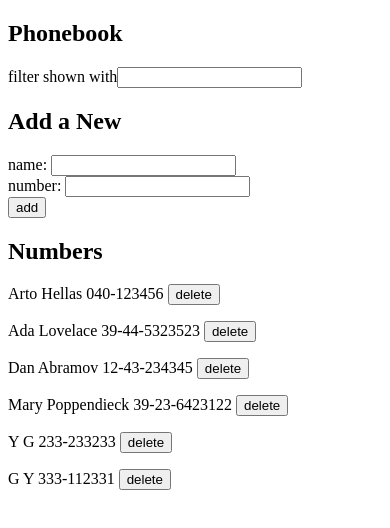
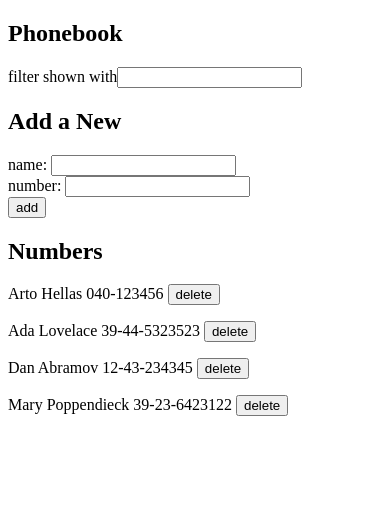
Before and after one commit to Yuan98Yu/exercises-for-full-stack-open, a React (Create React App) app in the folder part2/: page / in a window 390 px wide. Shown: the top 528 px of the page. Built offline with nearby package versions, Linux system fonts and the light colour scheme; data requests are answered from the project's data file.

Commit message:
finish exercise2.20: Phonebook step12

```diff
--- a/part2/db.json
+++ b/part2/db.json
@@ -19,16 +19,6 @@
       "name": "Mary Poppendieck",
       "number": "39-23-6423122",
       "id": 4
-    },
-    {
-      "name": "Y G",
-      "number": "233-233233",
-      "id": 5
-    },
-    {
-      "name": "G Y",
-      "number": "333-112331",
-      "id": 6
     }
   ]
 }
--- a/part2/src/App.js
+++ b/part2/src/App.js
@@ -60,6 +60,21 @@ const App = (props) => {
                 .catch(error => alert(error))
         }
     }
+    const deletePerson = person => () => {
+        if (window.confirm(`delete ${person.name}?`)) {
+            personsService
+                .deleteItem(person.id)
+                .then( response => {
+                    console.log(response)
+                    let newPersons = persons.filter( oldPerson => oldPerson.id !== person.id )
+                    setPersons(newPersons)
+                    showNotification(`Delete information of ${person.name} succeeded`)
+                })
+                .catch(
+                    showNotification(`Information of ${person.name} has already been removed from server`)
+                )
+        }
+    }
 
     const personsToShow = () => persons.filter(person => person.name.includes(filter))
 
@@ -72,7 +87,7 @@ const App = (props) => {
             <NewPersonForm newName={newName} newNumber={newNumber} changeNewName={changeNewName}
                 changeNewNumber={changeNewNumber} addNewPerson={addNewPerson} />
             <h2>Numbers</h2>
-            <Persons persons={personsToShow()} setPersons={setPersons} />
+            <Persons persons={personsToShow()} setPersons={setPersons} handleDelete={deletePerson}/>
         </div>
     )
 }
--- a/part2/src/components/Persons.js
+++ b/part2/src/components/Persons.js
@@ -1,6 +1,5 @@
 import React from 'react'
 import Button from './Button'
-import personsService from '../service/persons'
 
 const Person = ({ person, handleDelete }) => {
     return (
@@ -8,19 +7,7 @@ const Person = ({ person, handleDelete }) => {
     )
 }
 
-const Persons = ({ persons, setPersons }) => {
-    const handleDelete = person => () => {
-        if (window.confirm(`delete ${person.name}?`)) {
-            personsService
-                .deleteItem(person.id)
-                .then( response => {
-                    console.log(response)
-                    let newPersons = persons.filter( oldPerson => oldPerson.id !== person.id )
-                    setPersons(newPersons)
-                })
-                .catch(error => alert(error))
-        }
-    }
+const Persons = ({ persons, setPersons, handleDelete}) => {
     const getPersons = () => persons.map(person => <Person key={person.id} person={person} handleDelete={handleDelete}/>)
 
 
```
